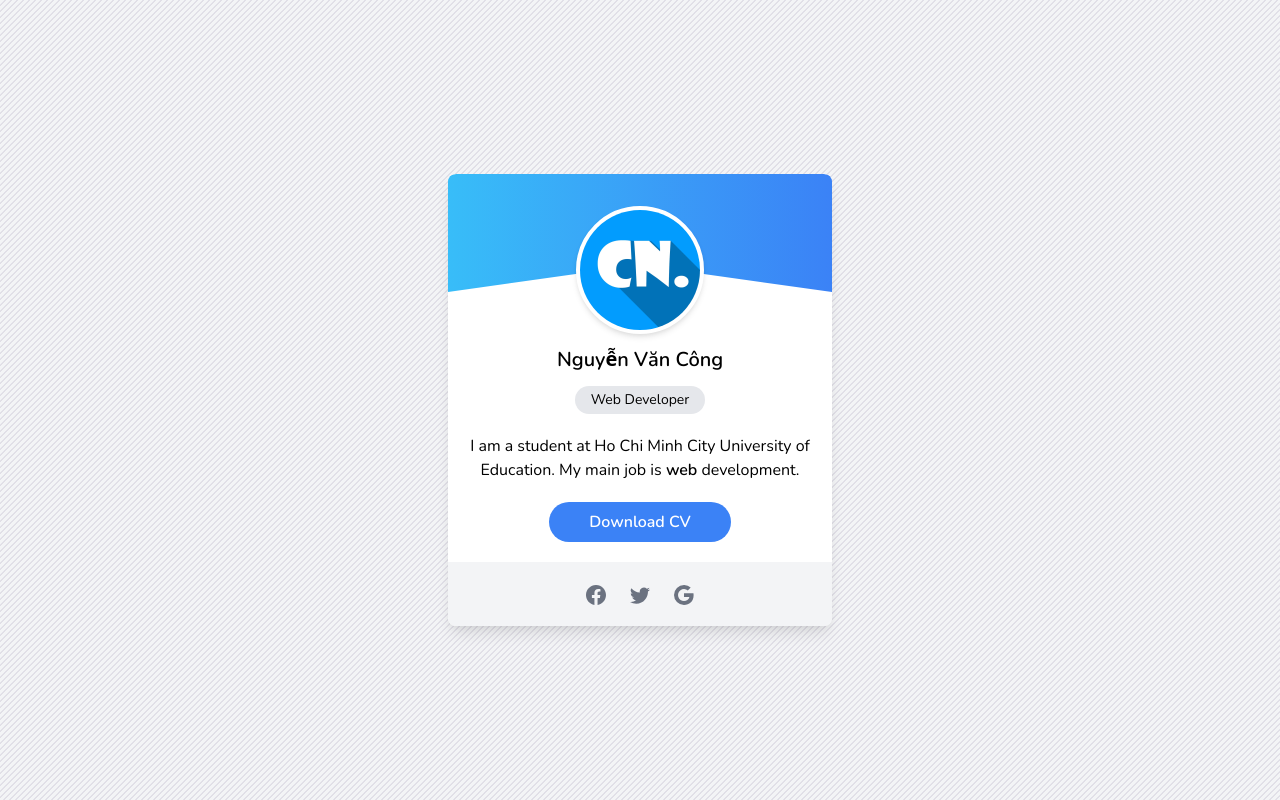
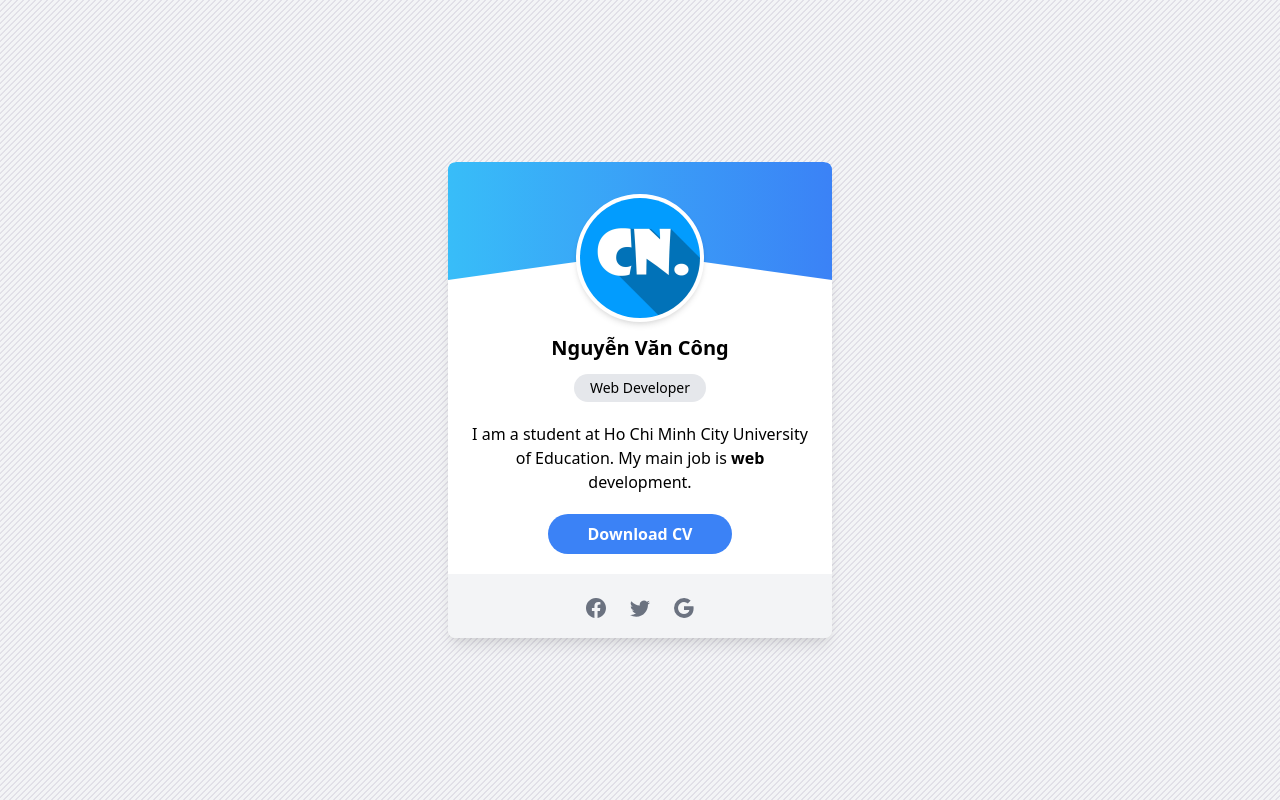
Before and after one commit to thanhcong2930/thanhcong2930.github.io, a Vue app: page / in a window 1280 px wide. Built offline with nearby package versions, Linux system fonts and the light colour scheme.

Commit message:
Remove gg font, using default font

```diff
--- a/index.html
+++ b/index.html
@@ -28,8 +28,6 @@
     <link rel="icon" type="image/png" sizes="32x32" href="/favicon-32x32.png">
     <link rel="icon" type="image/png" sizes="96x96" href="/favicon-96x96.png">
     <link rel="icon" type="image/png" sizes="16x16" href="/favicon-16x16.png">
-    <link rel="preconnect" href="https://fonts.gstatic.com">
-    <link href="https://fonts.googleapis.com/css2?family=Nunito:ital,wght@0,300;0,400;0,600;0,700;1,300;1,400;1,600;1,700&display=swap" rel="stylesheet">
     <title>Công Nguyễn</title>
   </head>
   <body>
--- a/tailwind.config.js
+++ b/tailwind.config.js
@@ -1,13 +1,13 @@
-const defaultTheme = require('tailwindcss/defaultTheme');
+// const defaultTheme = require('tailwindcss/defaultTheme');
 
 module.exports = {
   purge: ['./index.html', './src/**/*.{vue,js,ts,jsx,tsx}'],
   darkMode: false, // or 'media' or 'class'
   theme: {
     extend: {
-      fontFamily: {
-        sans: ['Nunito', ...defaultTheme.fontFamily.sans],
-      },
+      // fontFamily: {
+      //   sans: ['Nunito', ...defaultTheme.fontFamily.sans],
+      // },
       margin: {
         18: '4.5rem',
         22: '5.5rem',
```
